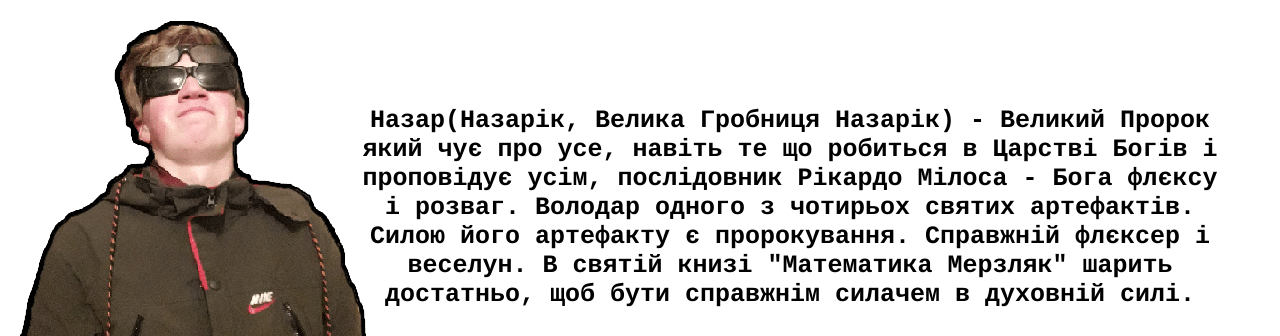
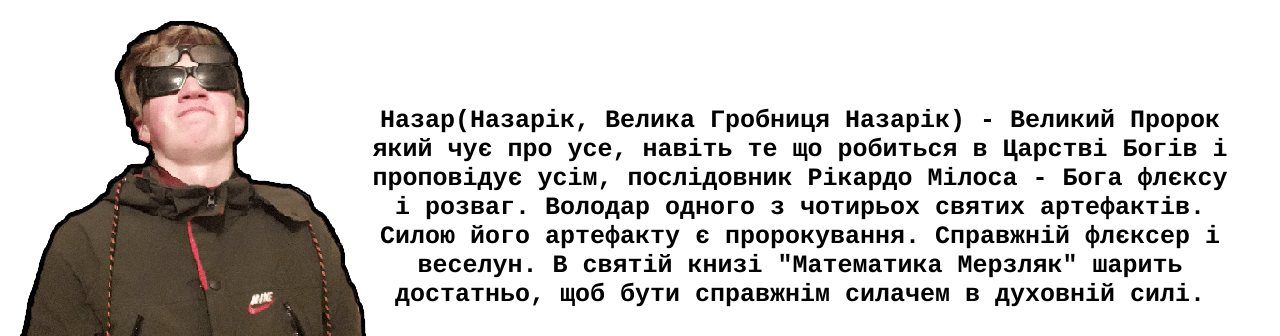
Before and after one commit to IvanSiniy/IvanSiniy.github.io, a plain HTML site: page index.html in a window 1280 px wide. Shown: the part 621-957 px from the top of the page. Drawn offline with Linux system fonts and the light colour scheme.

Commit message:
Маркин-лефт

```diff
--- a/site.css
+++ b/site.css
@@ -36,7 +36,7 @@ h1{
     height:50vh;}
 
 .creator_text {
-    margin-left:350px;
+    margin-left:370px;
     margin-right: 50px;
    font-weight: 700;
     text-align: center;
```
